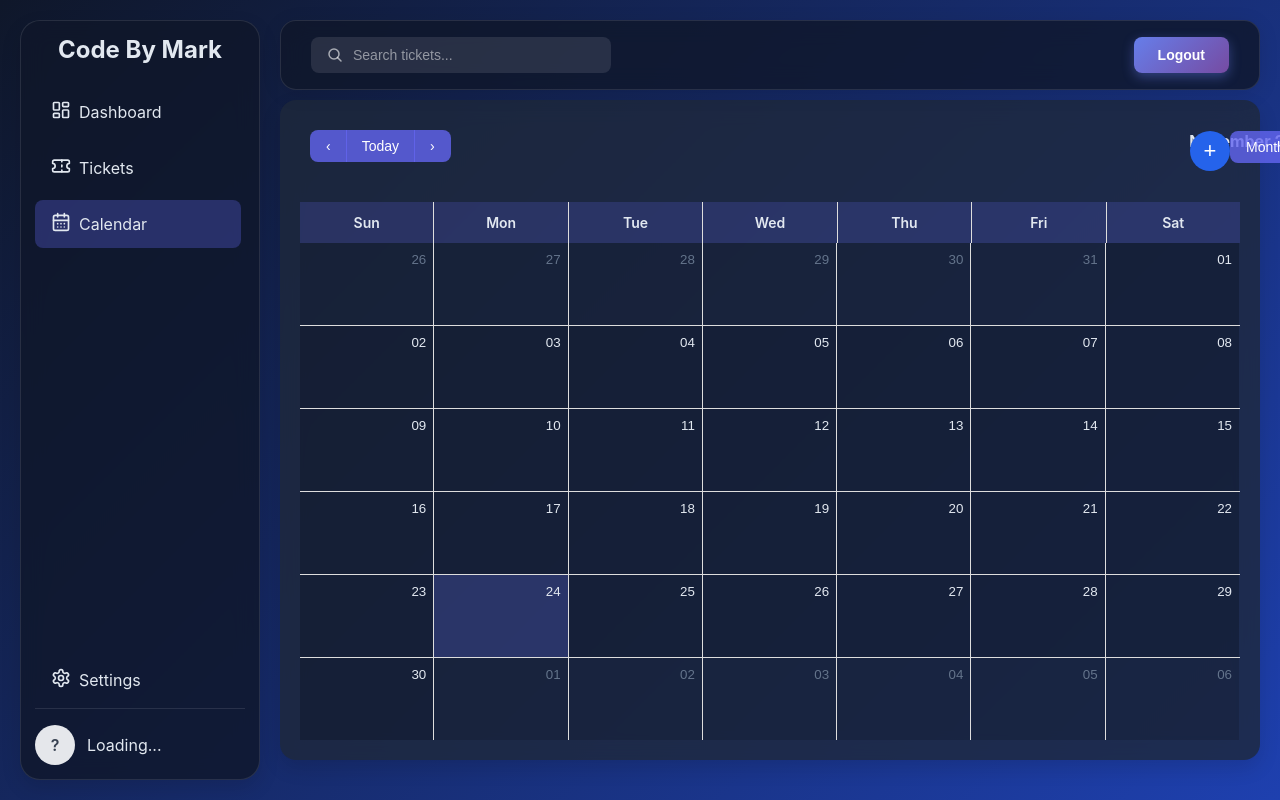
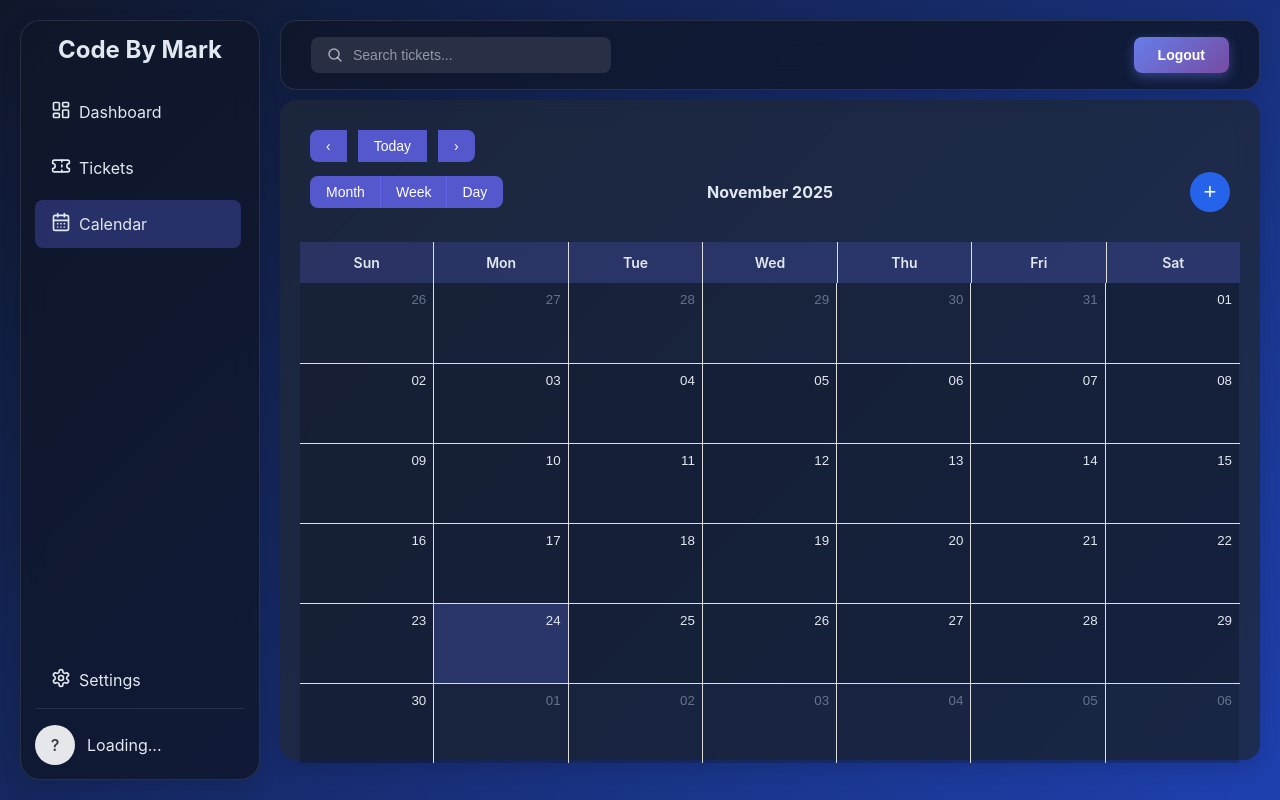
Before and after one commit to markh55/ticket-system, a React (Create React App) app in the folder frontend/: page /calendar in a window 1280 px wide. Built offline with nearby package versions, Linux system fonts and the light colour scheme.

Commit message:
updated calendar view

```diff
--- a/frontend/src/components/Calendar/Calendar.css
+++ b/frontend/src/components/Calendar/Calendar.css
@@ -88,16 +88,6 @@
   margin-bottom: 20px;
   position: relative;
   z-index: 10;
-  display: flex;
-  justify-content: space-between;
-  align-items: center;
-  flex-wrap: wrap;
-  gap: 10px;
-}
-
-/* Move the add button (plus) to the right */
-.rbc-toolbar .rbc-btn-group:last-child {
-  margin-left: auto;
 }
 
 .rbc-toolbar button {
@@ -129,6 +119,35 @@
   font-weight: 600;
   font-size: 18px;
   flex-shrink: 0;
+}
+
+/* DESKTOP ONLY - Grid layout - ONE ROW */
+@media (min-width: 769px) {
+  .rbc-toolbar > div > div:first-child {
+    display: flex !important;
+    gap: 12px !important;
+    align-items: center !important;
+  }
+
+  .rbc-toolbar > div {
+    display: grid !important;
+    grid-template-columns: auto 1fr auto !important;
+    align-items: center !important;
+    gap: 24px !important;
+    width: 100% !important;
+  }
+
+  .rbc-toolbar > div > div:first-child {
+    justify-self: start;
+  }
+
+  .rbc-toolbar > div > div:nth-child(2) {
+    justify-self: center;
+  }
+
+  .rbc-toolbar > div > button:last-child {
+    justify-self: end;
+  }
 }
 
 .modal-overlay {
@@ -295,12 +314,10 @@
     border-radius: 12px;
   }
 
-  /* Hide desktop spacer on mobile */
   .toolbar-spacer {
     display: none !important;
   }
 
-  /* Plus button - make it a bit smaller */
   .add-event-btn {
     width: 44px !important;
     height: 44px !important;
@@ -313,7 +330,6 @@
     font-size: 11px !important;
   }
 
-  /* Make date bigger */
   .rbc-toolbar-label {
     font-size: 16px !important;
     font-weight: 600 !important;
```
